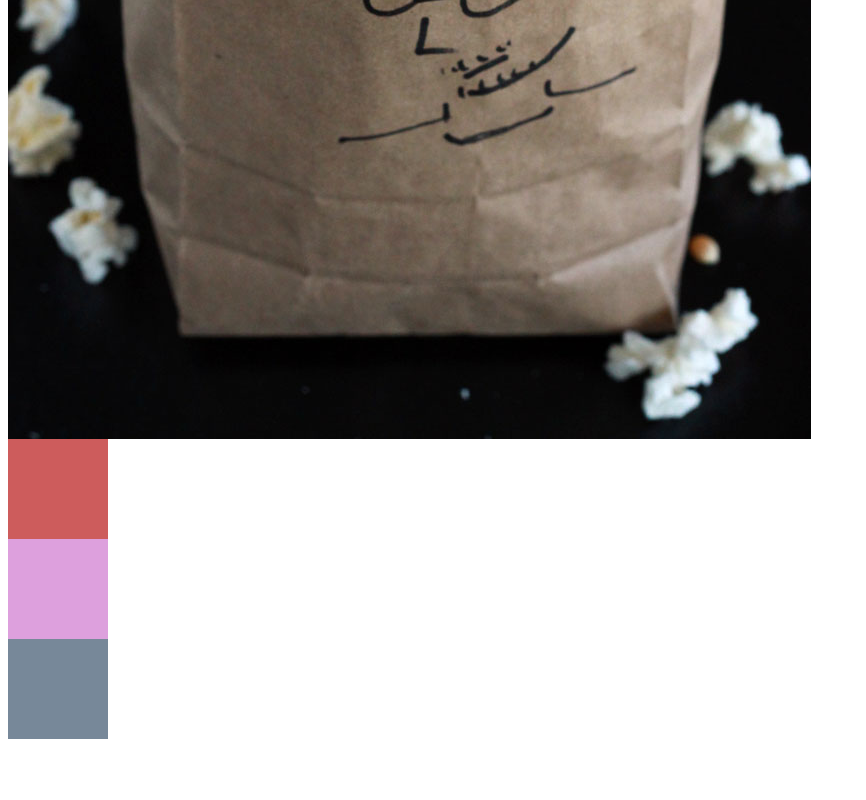
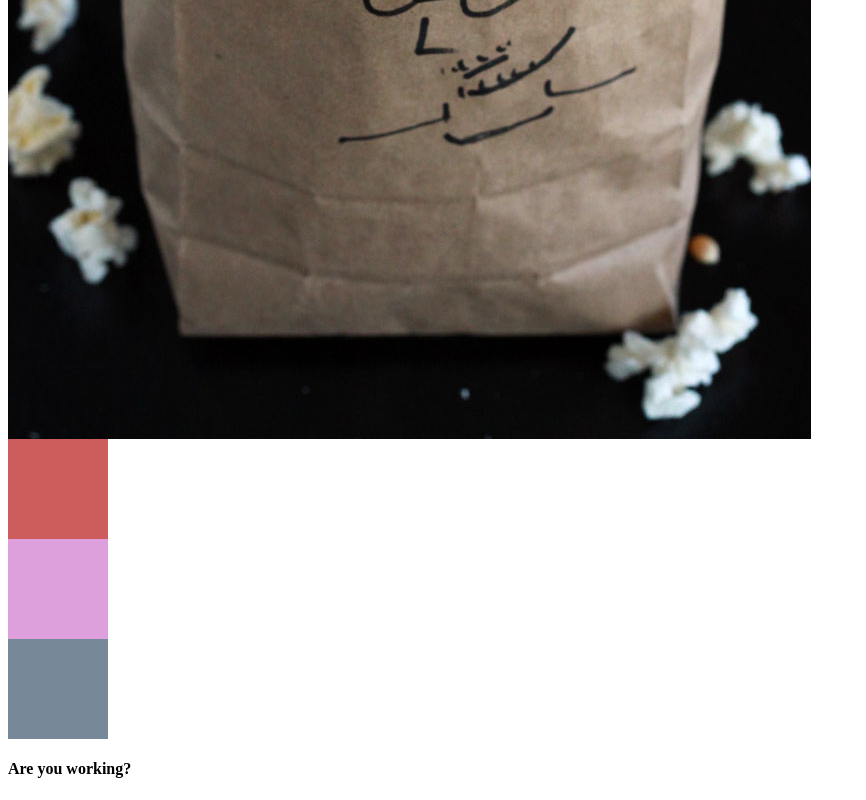
Before and after one commit to Idunnob/Idunnob.github.io, a plain HTML site: page index.html in a window 1280 px wide. Shown: the part 1017-1817 px from the top of the page, without its empty margins (0-866 px from the left). Before the commit the page ends 1764 px from the top, so only its background shows below. Drawn offline with Linux system fonts and the light colour scheme.

Commit message:
made some changes

```diff
--- a/index.html
+++ b/index.html
@@ -15,5 +15,5 @@
     <diV id="div1"></div>
     <div id ="div2"></div>
     <div id = "div3"></div>
-
+<h4>Are you working?</h4>
 </html>
--- a/style.css
+++ b/style.css
@@ -12,4 +12,5 @@
     background-color: lightslategrey;
     width: 100px;
     height: 100px;
+
 }
```
